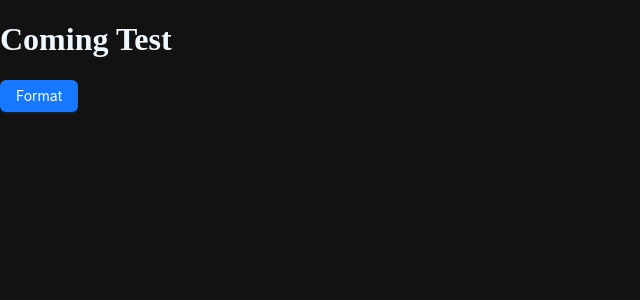
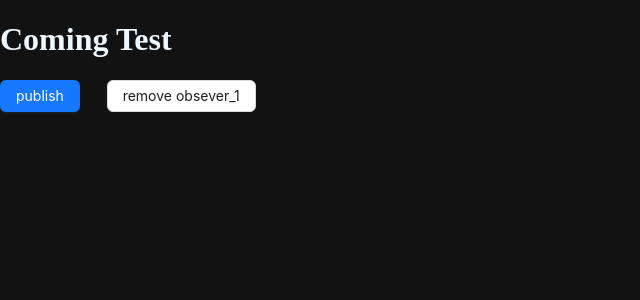
Before and after one commit to bullshitking-99/jobless, a React (Vite) app: page / in a window 1280 px wide. Shown: the top 300 px of the page, without its empty margins (0-640 px from the left). Built offline with nearby package versions, Linux system fonts and the light colour scheme.

Commit message:
feat: ObserverMode

```diff
--- a/src/App.tsx
+++ b/src/App.tsx
@@ -1,10 +1,10 @@
-import DateFormat from "./pages/CodeTest/DateFormat";
+import ObjectMode from "./pages/CodeTest/Observer";
 
 function App() {
   return (
     <>
       <h1>Coming Test</h1>
-      <DateFormat></DateFormat>
+      <ObjectMode></ObjectMode>
     </>
   );
 }
--- /dev/null
+++ b/src/pages/CodeTest/Observer.tsx
@@ -0,0 +1,79 @@
+// 观察者模式 - 观察者订阅消息，被观察者发布消息
+
+import { Button, Col, Row, message } from "antd";
+
+// 观察者 - 主动订阅
+class Observer {
+  constructor(name, callback) {
+    this.name = name;
+    this.callback = callback;
+  }
+
+  subscribe(publisher) {
+    publisher.addObserver(this);
+  }
+
+  notify(message) {
+    this.callback(message);
+  }
+}
+
+// 被观察者 - 发布消息
+class Publisher {
+  constructor() {
+    this.observerList = [];
+  }
+
+  addObserver(observer) {
+    this.observerList.push(observer);
+  }
+
+  publish(message) {
+    this.observerList.forEach((o) => o.notify(message));
+  }
+
+  removeObserver(name) {
+    this.observerList = this.observerList.filter((o) => o.name !== name);
+  }
+}
+
+const ObjectMode = () => {
+  const observer_1 = new Observer("lee", (m) => {
+    message.success("lee get the " + m);
+  });
+
+  const observer_2 = new Observer("jack", (m) => {
+    message.success("jack get the " + m);
+  });
+
+  const publisher = new Publisher();
+
+  observer_1.subscribe(publisher);
+  observer_2.subscribe(publisher);
+
+  const sendMessage = () => {
+    publisher.publish("love");
+  };
+
+  return (
+    <Row>
+      <Col span={2}>
+        <Button type="primary" onClick={sendMessage}>
+          publish
+        </Button>
+      </Col>
+
+      <Col>
+        <Button
+          onClick={() => {
+            publisher.removeObserver("lee");
+          }}
+        >
+          remove obsever_1
+        </Button>
+      </Col>
+    </Row>
+  );
+};
+
+export default ObjectMode;
```
Also changed, not shown: 1 other file (tests, documents, lock files or other folders).
